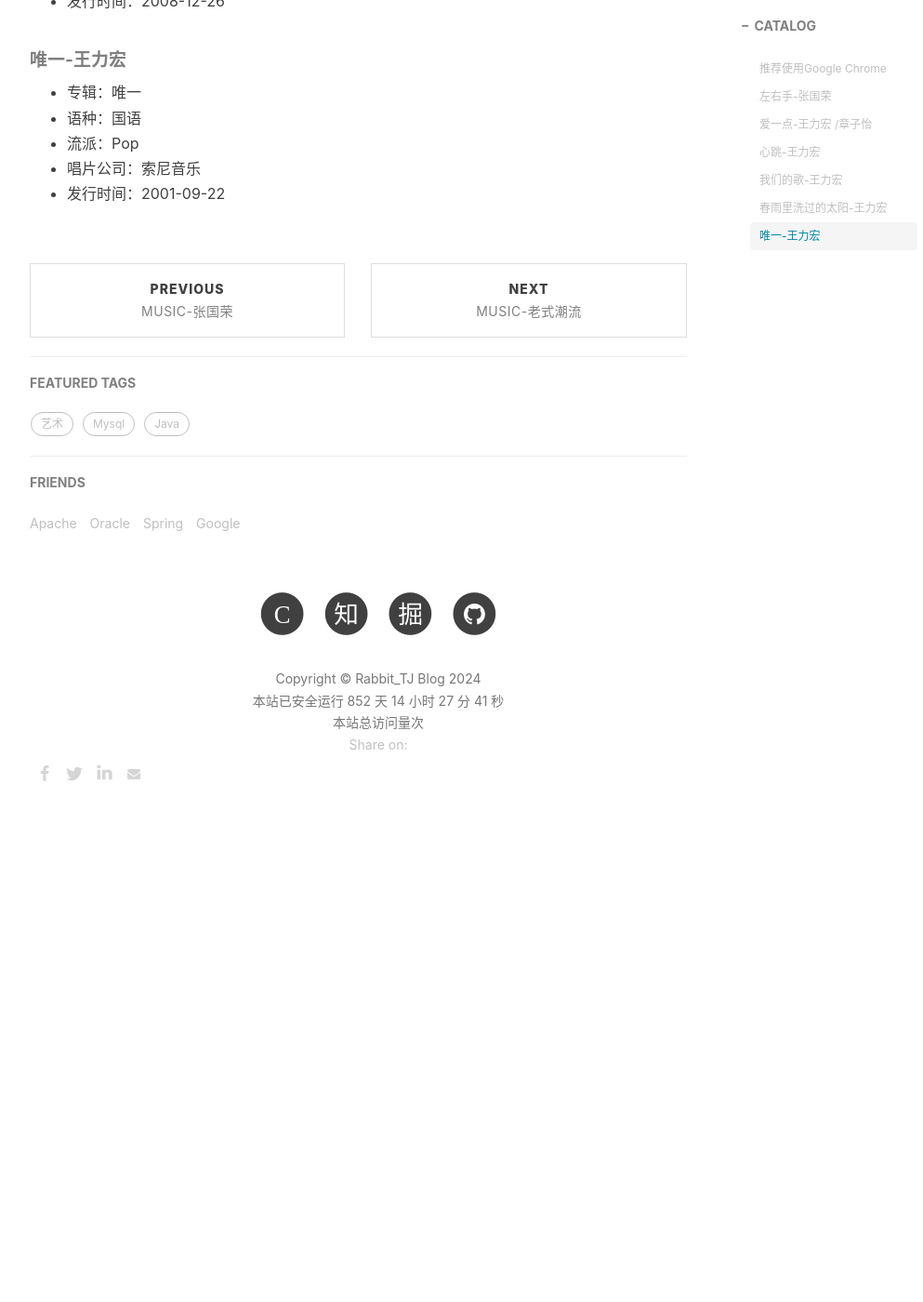
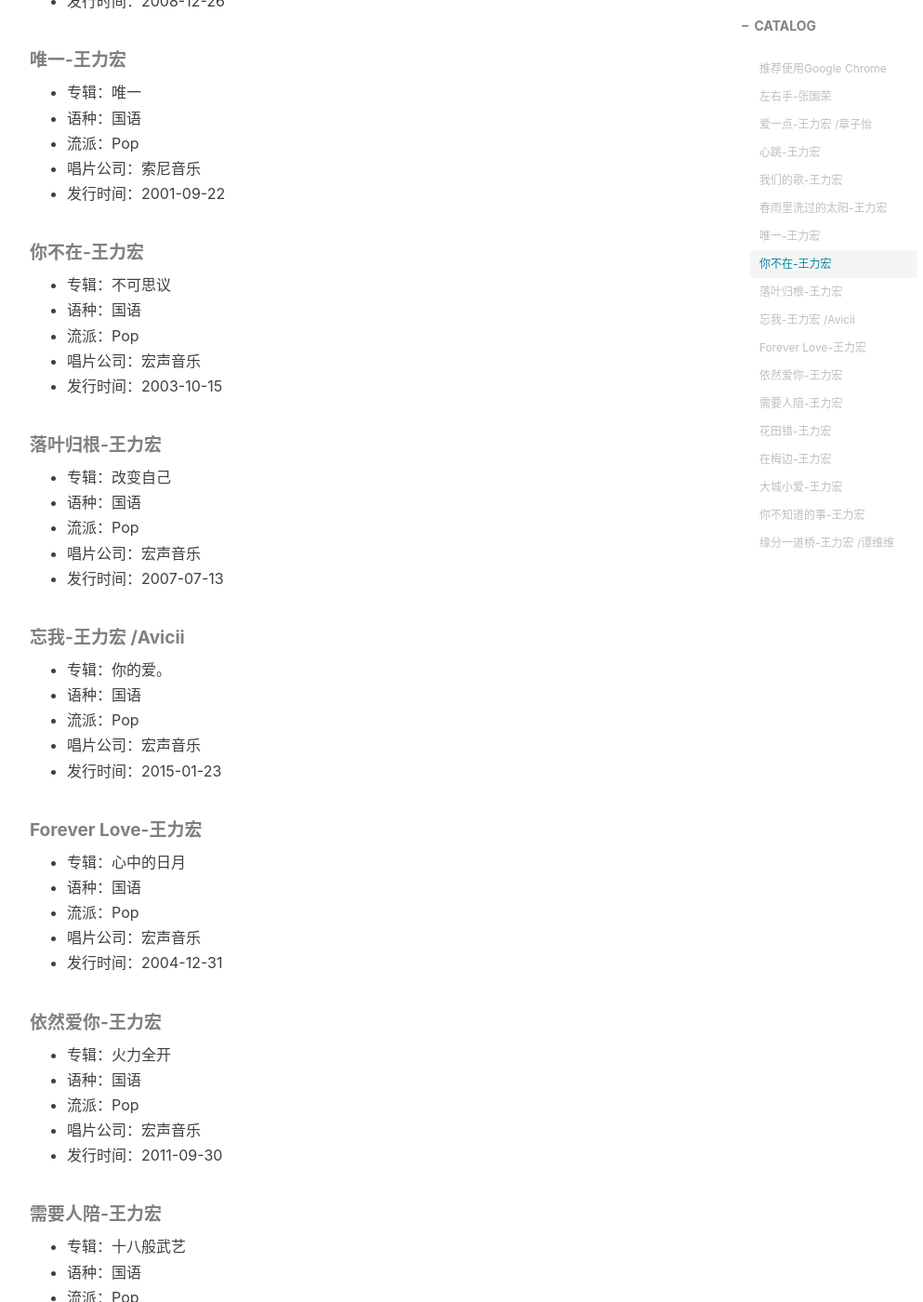
Before and after one commit to CGITJ/CGITJ.github.io, a Jekyll site: the page built from _posts/2021-10-18-Music-王力宏.md, in a window 1280 px wide and 1400 px high, scrolled down 1758 px. Shown: the whole window at 93% size, without its empty margins (233-1226 px from the left). Built offline with Jekyll 4.4.1, drawn with Linux system fonts in a browser that asks for light colours; nearby versions of some CDN libraries; a script that is not in the unit is left out; comment, search, counter and statistics services are not loaded; before the commit the page ends 2730 px from its top, so only the background shows below that; some of the changed text lies outside the part shown.

Commit message:
init sainuiwejhfu5418945

```diff
--- a/_posts/2021-10-18-Music-王力宏.md
+++ b/_posts/2021-10-18-Music-王力宏.md
@@ -56,3 +56,80 @@
 - 流派：Pop
 - 唱片公司：索尼音乐
 - 发行时间：2001-09-22
+
+##### **你不在-王力宏**
+- 专辑：不可思议
+- 语种：国语
+- 流派：Pop
+- 唱片公司：宏声音乐
+- 发行时间：2003-10-15
+
+##### **落叶归根-王力宏**
+- 专辑：改变自己
+- 语种：国语
+- 流派：Pop
+- 唱片公司：宏声音乐
+- 发行时间：2007-07-13
+
+##### **忘我-王力宏 /Avicii**
+- 专辑：你的爱。
+- 语种：国语
+- 流派：Pop
+- 唱片公司：宏声音乐
+- 发行时间：2015-01-23
+
+##### **Forever Love-王力宏**
+- 专辑：心中的日月
+- 语种：国语
+- 流派：Pop
+- 唱片公司：宏声音乐
+- 发行时间：2004-12-31
+
+##### **依然爱你-王力宏**
+- 专辑：火力全开
+- 语种：国语
+- 流派：Pop
+- 唱片公司：宏声音乐
+- 发行时间：2011-09-30
+
+##### **需要人陪-王力宏**
+- 专辑：十八般武艺
+- 语种：国语
+- 流派：Pop
+- 唱片公司：宏声音乐
+- 发行时间：2010-08-13
+
+##### **花田错-王力宏**
+- 专辑：盖世英雄
+- 语种：国语
+- 流派：Pop
+- 唱片公司：宏声音乐
+- 发行时间：2005-12-30
+
+##### **在梅边-王力宏**
+- 专辑：盖世英雄
+- 语种：国语
+- 流派：Pop
+- 唱片公司：宏声音乐
+- 发行时间：2005-12-30
+
+##### **大城小爱-王力宏**
+- 专辑：盖世英雄
+- 语种：国语
+- 流派：Pop
+- 唱片公司：宏声音乐
+- 发行时间：2005-12-30
+
+##### **你不知道的事-王力宏**
+- 专辑：十八般武艺
+- 语种：国语
+- 流派：Pop
+- 唱片公司：宏声音乐
+- 发行时间：2010-08-13
+
+##### **缘分一道桥-王力宏 /谭维维**
+- 专辑：A.I. 爱
+- 语种：国语
+- 流派：Pop
+- 唱片公司：宏声音乐
+- 发行时间：2017-12-11
```
